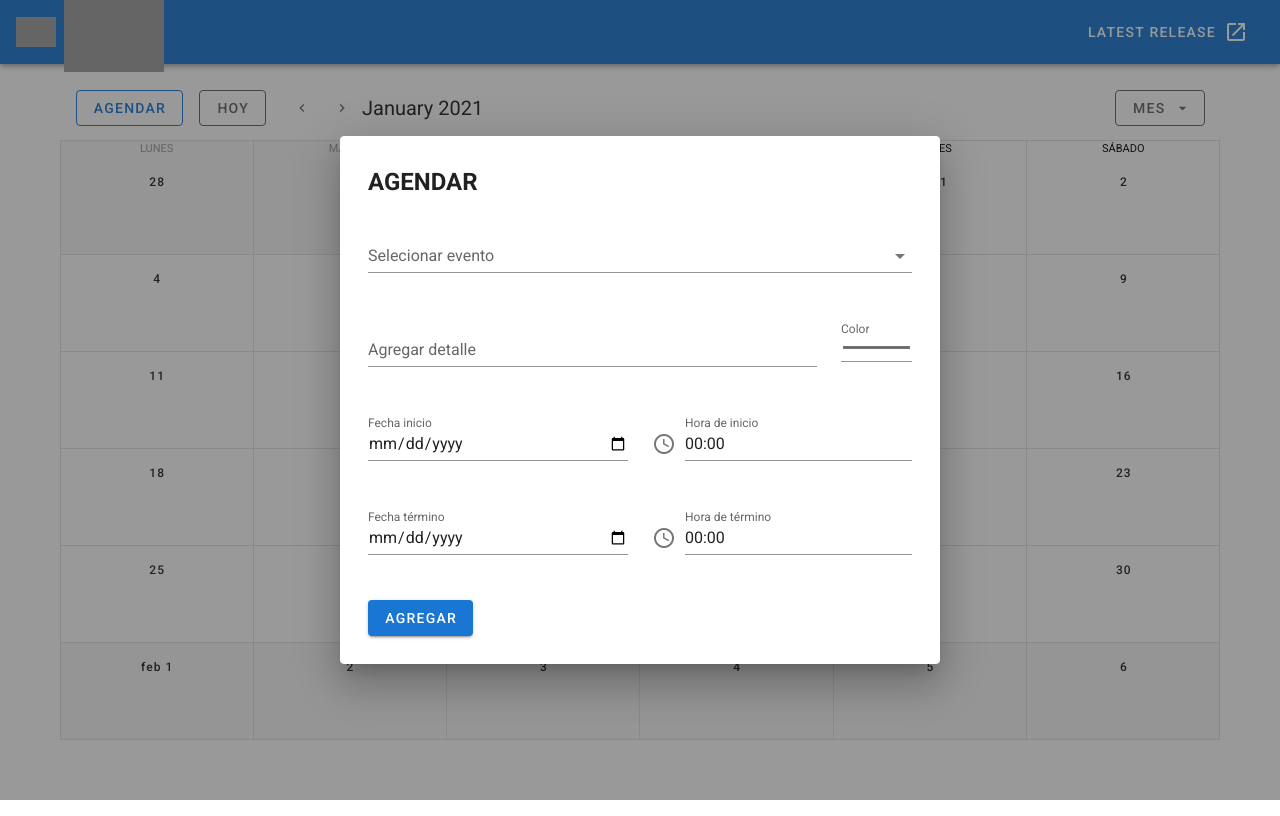
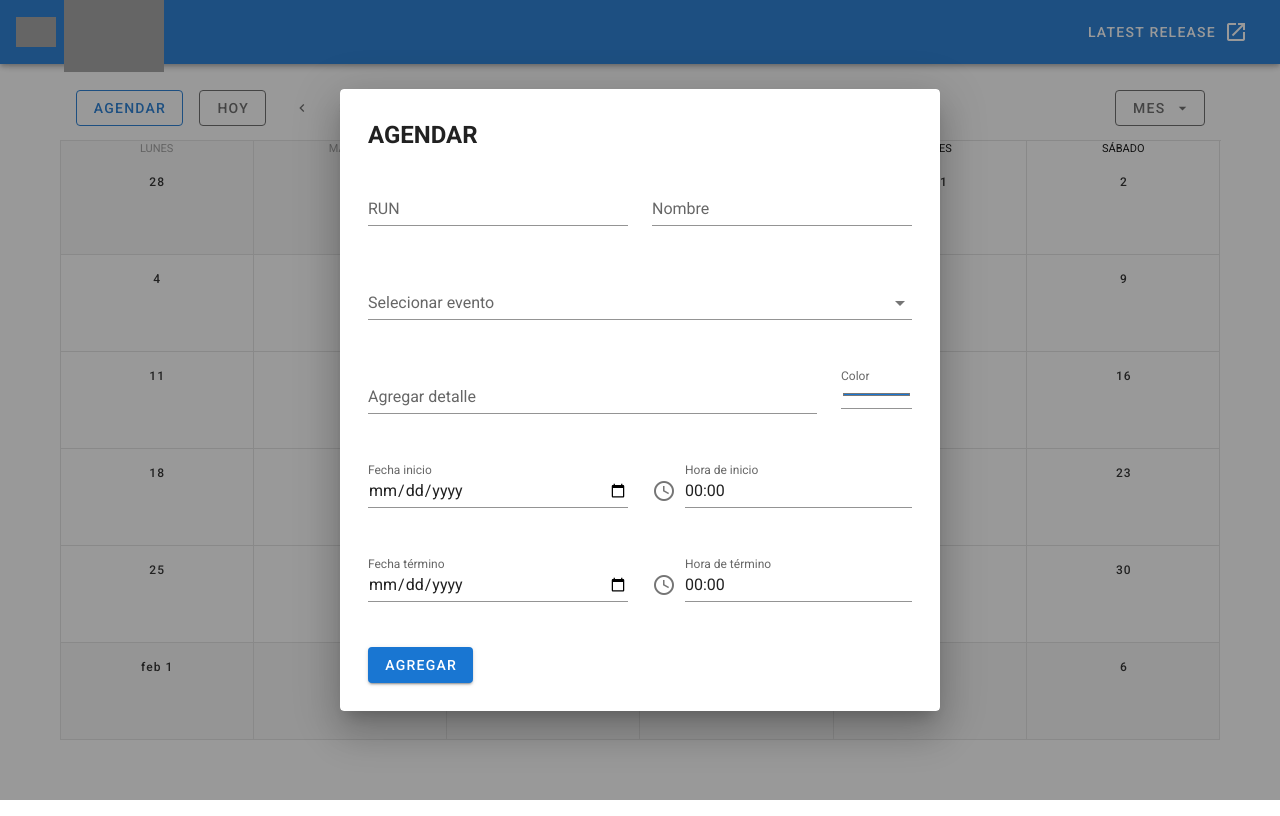
Before and after one commit to Djarrieta/jadue-rodriguez, a Vue app: page /calendario in a window 1280 px wide. Both pictures are taken after a click on the button "AGENDAR". Built offline with nearby package versions, Linux system fonts and the light colour scheme; no server answers; the database is empty; grey boxes are pictures that could not be loaded; what vue-textarea-autosize would draw is missing.

Commit message:
Clientes en calendario

```diff
--- a/src/views/Calendario.vue
+++ b/src/views/Calendario.vue
@@ -108,6 +108,17 @@
                                     <v-row>
                                         <v-col cols="12" >
                                             <h2 class="text-uppercase">Agendar</h2>
+                                        </v-col>
+
+                                        <v-col cols="12" md="6" >
+                                            <v-text-field
+                                                type="text" label="RUN" @change="buscarPacienteConRut" v-model="runBuscar">
+                                            </v-text-field>
+                                        </v-col>
+                                        <v-col cols="12" md="6" >
+                                            <v-text-field
+                                                type="text" label="Nombre" v-model="nombreCompleto">
+                                            </v-text-field>
                                         </v-col>
 
                                         <v-col cols="12" >
@@ -242,7 +253,15 @@
                         </v-toolbar>
                         <v-card-text>
                             <v-form v-if="currentEditing !== selectedEvent.id" >
-                            {{selectedEvent.name}} - {{selectedEvent.details}}
+                                <p>
+                                    <span v-if="selectedEvent.run"><b>RUN:</b> {{ selectedEvent.run }}
+                                    <br> </span>
+                                    <span v-if="selectedEvent.nameClient">
+                                        <b>Nombre:</b> {{selectedEvent.nameClient}}
+                                        <br>
+                                    </span>
+                                    <span v-if="selectedEvent.details"><b>Detalle:</b> {{selectedEvent.details}}</span>
+                                </p>
                             </v-form>
 
                             <v-form v-else>
@@ -299,6 +318,7 @@
                 day: 'Día',
                 '4day': '4 Días',
             },
+            runBuscar: null,
             selectedEvent: {},
             selectedElement: null,
             selectedOpen: false,
@@ -319,6 +339,7 @@
             menu3: false,
             modal3: false,
             weekday: [1, 2, 3, 4, 5, 6],
+            client: [],
         }),
 
         computed:{
@@ -349,7 +370,16 @@
                 }
                 console.log(date)
                 return date
-            }
+            },
+
+            nombreCompleto () {
+                let cliente = this.client
+                let nombreCompleto = ''
+                cliente.forEach(client => {
+                    nombreCompleto = client.name + ' ' + client.lastName
+                })
+                return nombreCompleto
+            },
         },
 
         mounted () {
@@ -360,6 +390,33 @@
         },
 
         methods: {
+            async buscarPacienteConRut () {
+                try {
+                    const clientRef = db.collection('clients');
+                    const snapshot = await clientRef.where('run', '==', this.runBuscar).get();
+                    this.client = []
+                    if (snapshot.empty) {
+                        console.log('No matching documents.');
+                        return;
+                    }
+                    let client = []
+                    snapshot.forEach(doc => {
+                        let clientData = doc.data()
+                        clientData.id = doc.id
+                        client.push({
+                            name: clientData.name,
+                            lastName: clientData.lastName,
+                            id: clientData.id,
+                        })
+                    });
+
+                    this.client = client
+                } catch (error) {
+                    console.error(error)
+                }
+                // console.log(this.runBuscar)
+            },
+
             async addEvent() {
                 try {
                     if(this.name && this.start && this.end) {
@@ -368,7 +425,9 @@
                             details: this.details,
                             start: this.submitableStartDateTime,
                             end: this.submitableEndDateTime,
-                            color: this.color
+                            color: this.color,
+                            nameClient: this.nombreCompleto,
+                            run: this.runBuscar,
                         })
 
                         this.getEvents()
@@ -378,6 +437,8 @@
                         this.start = null
                         this.end = null
                         this.color = '#1976D2'
+                        this.nameClient = null
+                        this.run = null
 
                     } else {
                         console.log('Campos obligatorios')
@@ -398,8 +459,6 @@
                         eventoData.id = doc.id
                         const end = new Date(eventoData.end.seconds * 1000)
                         const start = new Date(eventoData.start.seconds * 1000)
-                        // moment(this.end).format('MM-DD-YYYY')
-                        // console.log(moment(end).format('YYYY-MM-DD HH:mm')) // yyy-mm-dd hh:mm
                         events.push({
                             color: eventoData.color,
                             details: eventoData.details,
@@ -407,6 +466,8 @@
                             id: eventoData.id,
                             name: eventoData.name,
                             start: moment(start).format('YYYY-MM-DD HH:mm'),
+                            nameClient: eventoData.nameClient,
+                            run: eventoData.run,
                         })
                     })
 
```
Lines whose indentation alone changed are shown as unchanged.
